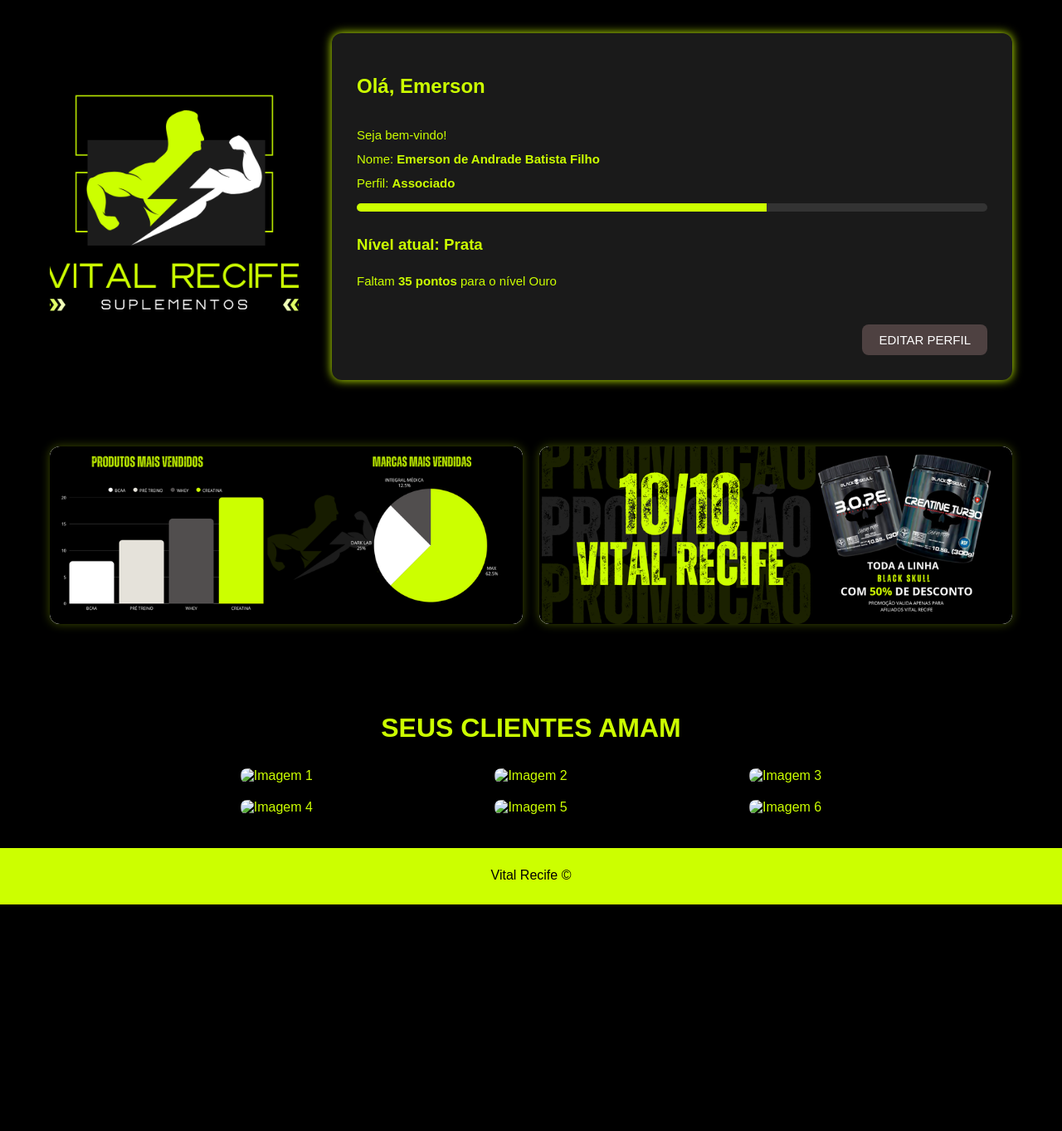
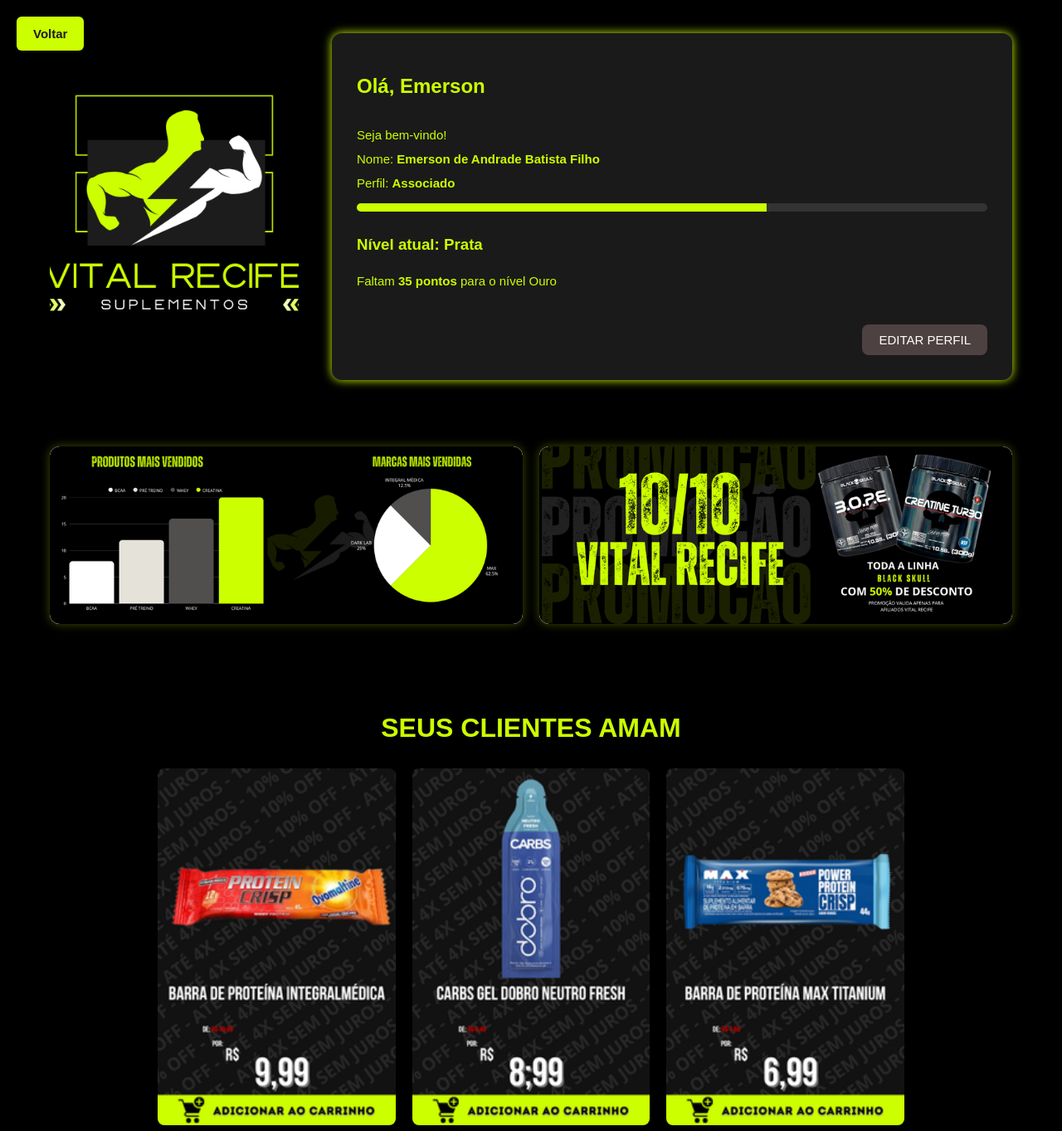
Before and after one commit to elenvitoriaal/vital_recifes, a plain HTML site: page metricas.html in a window 1280 px wide. Shown: the top 1363 px of the page at 83% size. Before the commit the page ends 1090 px from the top, so only its background shows below. Drawn offline with Linux system fonts and the light colour scheme.

Commit message:
atualização

```diff
--- a/css/metricas.css
+++ b/css/metricas.css
@@ -4,6 +4,35 @@
     background-color: #000;
     color: #ccff00;
 }
+
+.voltar-container {
+    position: absolute;
+    top: 20px;
+    left: 20px;
+    z-index: 10;
+}
+
+/* BOTÃO VOLTAR - Estilo semelhante ao Entrar */
+.btn-voltar {
+  background-color: #ccff00; /* Cor de fundo do botão */
+  color: #1C1C1C; /* Cor do texto no botão (cor do background do body para contraste) */
+  text-decoration: none;
+  border: none;
+  border-radius: 6px;
+  padding: 12px 20px;
+  font-weight: bold;
+  font-size: 15px;
+  cursor: pointer;
+  transition: 0.3s;
+  display: inline-block; /* Necessário para aplicar padding a um link */
+}
+
+.btn-voltar:hover {
+  background-color: #A9D604; /* Cor de hover */
+}
+
+
+
 .top-header {
   display: flex;
   align-items: stretch;
@@ -134,6 +163,7 @@
 .clientes-amam {
   text-align: center;
   padding: 40px 20px;
+
 }
 .clientes-amam h1 {
   font-size: 32px;
--- a/metricas.html
+++ b/metricas.html
@@ -3,11 +3,18 @@
 <head>
     <meta charset="UTF-8">
     <meta name="viewport" content="width=device-width, initial-scale=1.0">
-    <title>Document</title>
+    <title>Associados</title>
     <link rel="stylesheet" href="css/metricas.css">
+    <link rel="icon" href="img/VITAL RECIFE.png" type="image">
 </head>
 
 <body>
+
+   <div class="voltar-container">
+            <a href="inicio.html" class="btn-voltar">
+                 Voltar
+            </a>
+        </div>
 
 <header class="top-header">
   <div class="side-image">
@@ -42,12 +49,12 @@
         <section class="clientes-amam">
   <h1>SEUS CLIENTES AMAM</h1>
   <div class="image-grid">
-    <div class="image-slot"><img src="img/imagem1.png" alt="Imagem 1"></div>
-    <div class="image-slot"><img src="img/imagem2.png" alt="Imagem 2"></div>
-    <div class="image-slot"><img src="img/imagem3.png" alt="Imagem 3"></div>
-    <div class="image-slot"><img src="img/imagem4.png" alt="Imagem 4"></div>
-    <div class="image-slot"><img src="img/imagem5.png" alt="Imagem 5"></div>
-    <div class="image-slot"><img src="img/imagem6.png" alt="Imagem 6"></div>
+    <div class="image-slot"><img src="img/m1.png" alt="Imagem 1"></div>
+    <div class="image-slot"><img src="img/m2.png" alt="Imagem 2"></div>
+    <div class="image-slot"><img src="img/m3.png" alt="Imagem 3"></div>
+    <div class="image-slot"><img src="img/m4.png" alt="Imagem 4"></div>
+    <div class="image-slot"><img src="img/m5.png" alt="Imagem 5"></div>
+    <div class="image-slot"><img src="img/m6.png" alt="Imagem 6"></div>
   </div>
 </section>
     <footer>
```
Also changed, not shown: inicio.html (renamed from index.html, +1 -1 lines), img/16.png (added), img/bannerprinci2.png (added), img/m1.png (added), img/m2.png (added), img/m3.png (added), img/m4.png (added), img/m5.png (added), img/m6.png (added).
